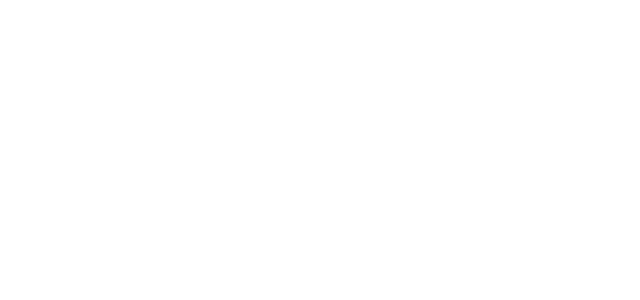
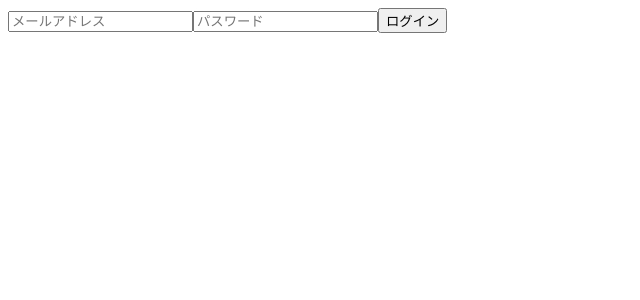
Before and after one commit to Atsushi-Noguchi/next-market, a Next.js app: page /user/login in a window 1280 px wide. Shown: the top 300 px of the page, without its empty margins (0-640 px from the left). Built offline with nearby package versions, Linux system fonts and the light colour scheme.

Commit message:
ログインページの作成（デザインは後）

```diff
--- a/app/user/login/page.tsx
+++ b/app/user/login/page.tsx
@@ -1,7 +1,59 @@
-import React from "react";
+"use client";
+
+import React, { useState } from "react";
 
 const LoginPage: React.FC = () => {
-  return <div>{/* コンポーネントの内容をここに追加 */}</div>;
+  const [email, setEmail] = useState("");
+  const [password, setPassword] = useState("");
+
+  const handleEmailChange = (e: React.ChangeEvent<HTMLInputElement>) => {
+    setEmail(e.target.value);
+  };
+
+  const handlePasswordChange = (e: React.ChangeEvent<HTMLInputElement>) => {
+    setPassword(e.target.value);
+  };
+
+  const handleSubmit = async (e: React.FormEvent<HTMLFormElement>) => {
+    e.preventDefault();
+    // フォームの送信処理をここに追加
+    try {
+      const response = await fetch("http://localhost:3000/api/user/login", {
+        method: "POST",
+        headers: {
+          Accept: "application/json",
+          "Content-Type": "application/json",
+        },
+        body: JSON.stringify({ email, password }),
+      });
+      const jsonData = await response.json();
+      localStorage.setItem("token", jsonData.token);
+      alert(jsonData.message);
+      // レスポンスの処理をここに追加
+    } catch (error) {
+      alert("ログインに失敗しました");
+    }
+  };
+
+  return (
+    <div>
+      <form onSubmit={handleSubmit}>
+        <input
+          type="email"
+          value={email}
+          onChange={handleEmailChange}
+          placeholder="メールアドレス"
+        />
+        <input
+          type="password"
+          value={password}
+          onChange={handlePasswordChange}
+          placeholder="パスワード"
+        />
+        <button type="submit">ログイン</button>
+      </form>
+    </div>
+  );
 };
 
 export default LoginPage;
```
